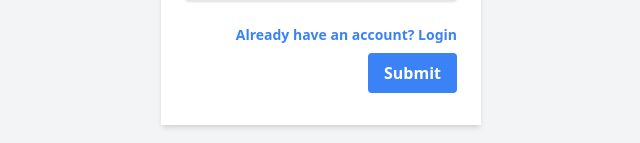
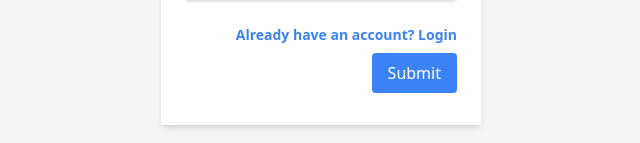
Before and after one commit to lawrencexbaron/social-media-app, a React (Vite) app in the folder client/: page /register in a window 1280 px wide. Shown: the part 507-650 px from the top of the page, without its empty margins (319-959 px from the left). Built offline with nearby package versions, Linux system fonts and the light colour scheme.

Commit message:
Remove font bold

```diff
--- a/client/src/components/common/Button.jsx
+++ b/client/src/components/common/Button.jsx
@@ -3,7 +3,7 @@ import React from "react";
 function Button(props) {
   return (
     <button
-      className={` font-bold py-2 px-4 rounded focus:outline-none focus:shadow-outline ${props.className}`}
+      className={` py-2 px-4 rounded focus:outline-none focus:shadow-outline ${props.className}`}
       type={props.type}
       onClick={props.onClick}
     >
```
